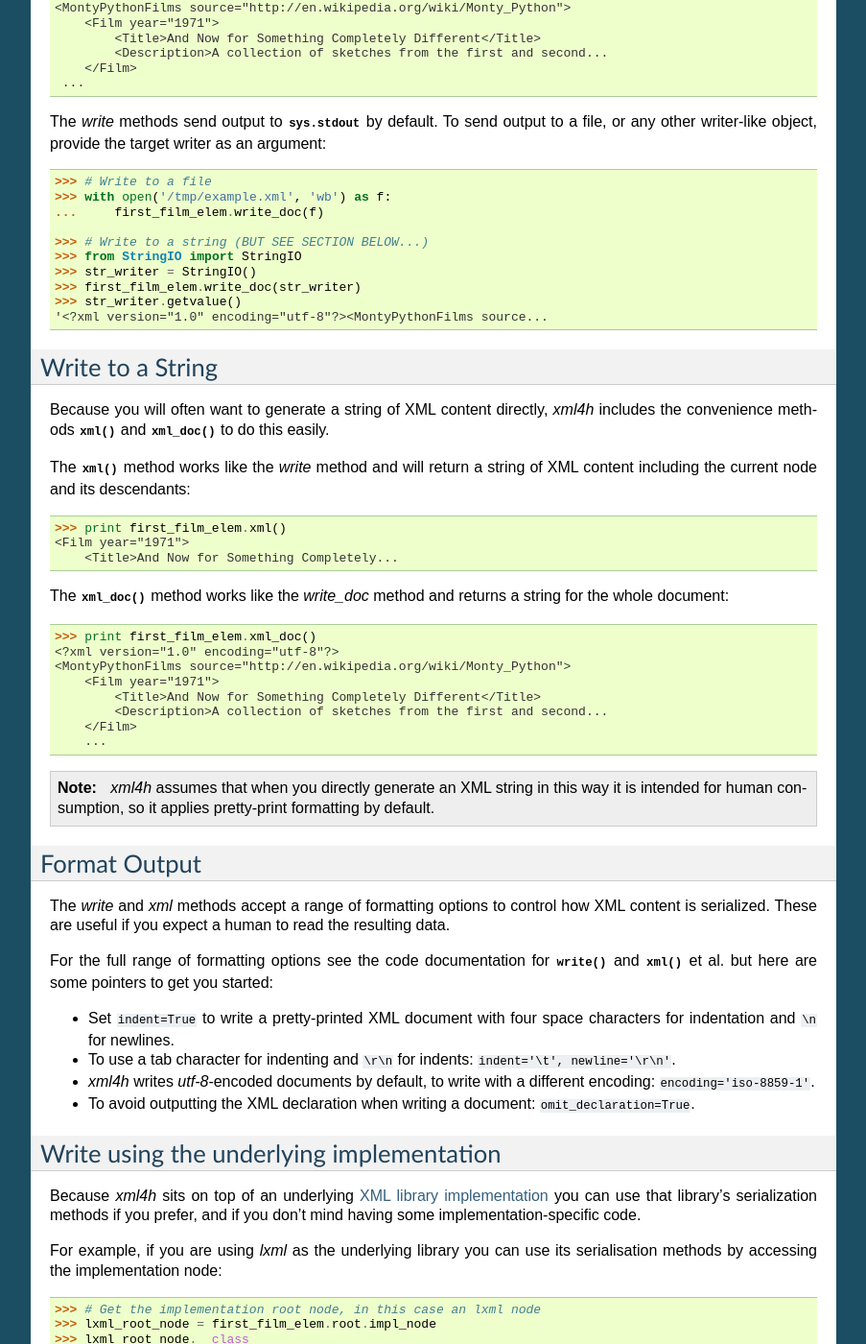
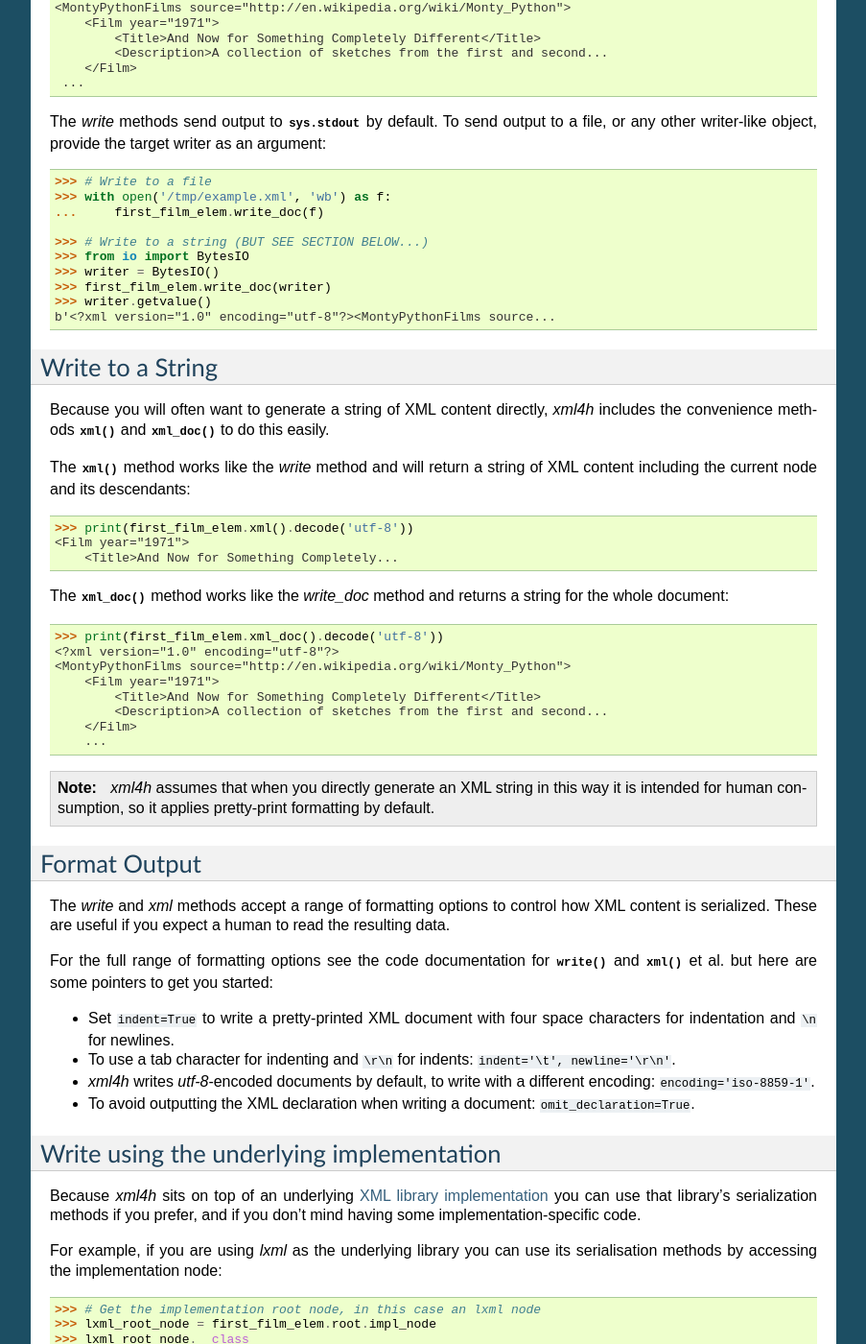
Before and after one commit to jmurty/xml4h, a Sphinx documentation site: the page built from docs/writer.rst, in a window 1280 px wide and 1400 px high, scrolled down 548 px. Shown: the whole window at 96% size, without its empty margins (198-1101 px from the left). Built offline with Sphinx 7.4.7, drawn with Linux system fonts in a browser that asks for light colours; some of the changed text lies outside the part shown.

Commit message:
Python 3 updates to doc tests

```diff
--- a/README.rst
+++ b/README.rst
@@ -94,7 +94,7 @@ lookups to read data::
     >>> doc = xml4h.parse('tests/data/monty_python_films.xml')
 
     >>> for film in doc.MontyPythonFilms.Film[:3]:
-    ...     print film['year'], ':', film.Title.text
+    ...     print(film['year'], ':', film.Title.text)
     1971 : And Now for Something Completely Different
     1974 : Monty Python and the Holy Grail
     1979 : Monty Python's Life of Brian
@@ -102,7 +102,7 @@ lookups to read data::
 You can also use a more traditional (non-magical) approach to traverse the DOM::
 
     >>> for film in doc.child('MontyPythonFilms').children('Film')[:3]:
-    ...     print film.attributes['year'], ':', film.children.first.text
+    ...     print(film.attributes['year'], ':', film.children.first.text)
     1971 : And Now for Something Completely Different
     1974 : Monty Python and the Holy Grail
     1979 : Monty Python's Life of Brian
--- a/docs/writer.rst
+++ b/docs/writer.rst
@@ -48,11 +48,11 @@
     ...     first_film_elem.write_doc(f)
 
     >>> # Write to a string (BUT SEE SECTION BELOW...)
-    >>> from StringIO import StringIO
-    >>> str_writer = StringIO()
-    >>> first_film_elem.write_doc(str_writer)
-    >>> str_writer.getvalue()  # doctest:+ELLIPSIS
-    '<?xml version="1.0" encoding="utf-8"?><MontyPythonFilms source...
+    >>> from io import BytesIO
+    >>> writer = BytesIO()
+    >>> first_film_elem.write_doc(writer)
+    >>> writer.getvalue()  # doctest:+ELLIPSIS
+    b'<?xml version="1.0" encoding="utf-8"?><MontyPythonFilms source...
 
 
 Write to a String
@@ -66,14 +66,14 @@
 will return a string of XML content including the current node and its
 descendants::
 
-    >>> print first_film_elem.xml()  # doctest:+ELLIPSIS
+    >>> print(first_film_elem.xml().decode('utf-8'))  # doctest:+ELLIPSIS
     <Film year="1971">
         <Title>And Now for Something Completely...
 
 The :meth:`~xml4h.nodes.Node.xml_doc` method works like the *write_doc*
 method and returns a string for the whole document::
 
-    >>> print first_film_elem.xml_doc()  # doctest:+ELLIPSIS
+    >>> print(first_film_elem.xml_doc().decode('utf-8'))  # doctest:+ELLIPSIS
     <?xml version="1.0" encoding="utf-8"?>
     <MontyPythonFilms source="http://en.wikipedia.org/wiki/Monty_Python">
         <Film year="1971">
@@ -123,12 +123,13 @@
     >>> # Get the implementation root node, in this case an lxml node
     >>> lxml_root_node = first_film_elem.root.impl_node
     >>> lxml_root_node.__class__
-    <type 'lxml.etree._Element'>
+    <class 'lxml.etree._Element'>
 
     >>> # Use lxml features as normal; xml4h is no longer in the picture
     >>> from lxml import etree
-    >>> print etree.tostring(lxml_root_node, encoding='utf-8',
-    ...                      xml_declaration=True, pretty_print=True)  # doctest:+ELLIPSIS
+    >>> xml_str = etree.tostring(
+    ...     lxml_root_node, encoding='utf-8', xml_declaration=True, pretty_print=True)
+    >>> print(xml_str.decode('utf-8'))  # doctest:+ELLIPSIS
     <?xml version='1.0' encoding='utf-8'?>
     <MontyPythonFilms source="http://en.wikipedia.org/wiki/Monty_Python"><Film year="1971"><Title>And Now for Something Completely Different</Title>
             <Description>A collection of sketches from the first and second...
```
Also changed, not shown: docs/advanced.rst (+11 -11 lines), docs/nodes.rst (+12 -12 lines).
